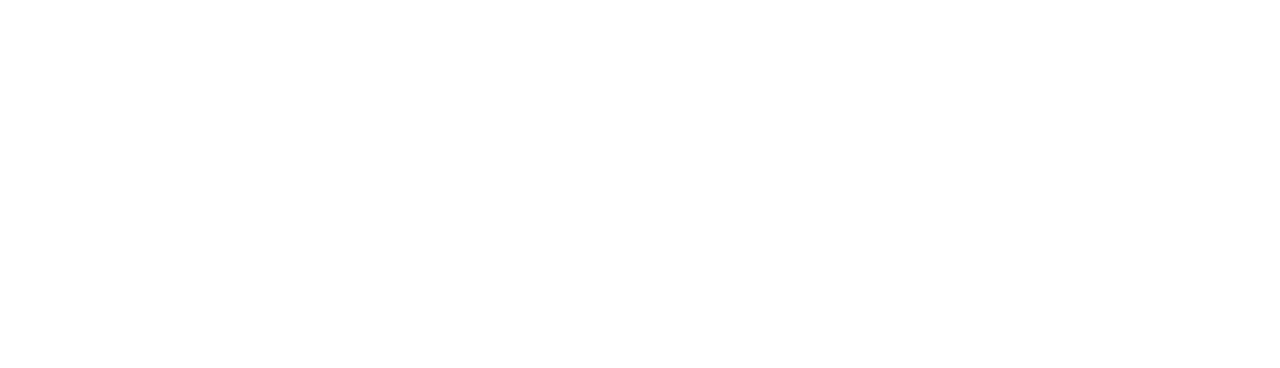
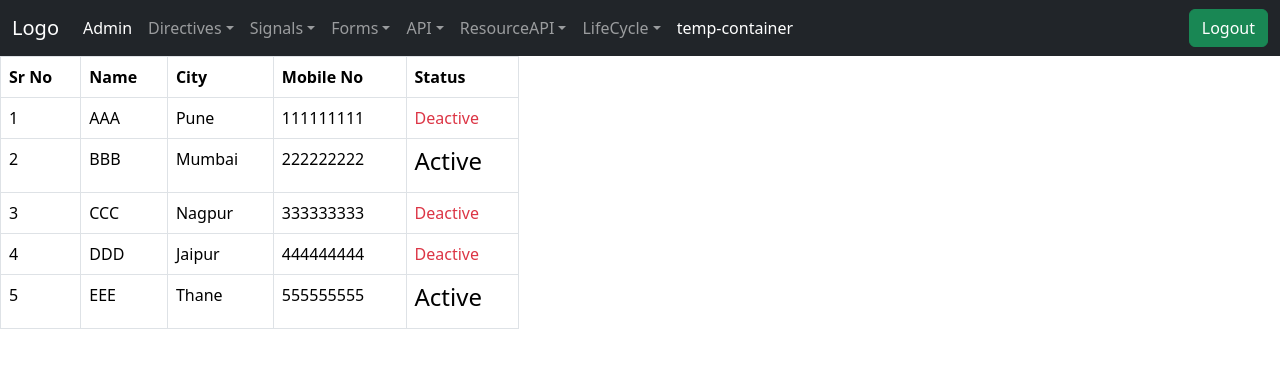
Before and after one commit to khushibansal13/Angular-Prac, an Angular app in the folder AngularTutorial/: page /temp-container in a window 1280 px wide. Before the commit this address led to /. Shown: the top 368 px of the page. Built offline with nearby package versions, Linux system fonts and the light colour scheme; sample sign-in values are in the browser's storage.

Commit message:
ng-template and ng-conatiner

```diff
--- a/AngularTutorial/src/app/app.routes.ts
+++ b/AngularTutorial/src/app/app.routes.ts
@@ -17,6 +17,7 @@
 import { LoginComponent } from './components/login/login.component';
 import { LayoutComponent } from './components/layout/layout.component';
 import { authGuard } from './guard/auth.guard';
+import { NgTempNgContainerComponent } from './components/ng-temp-ng-container/ng-temp-ng-container.component';
 
 export const routes: Routes = [
   {
@@ -92,6 +93,10 @@
       {
         path: 'life-cycle',
         component: LifeCycleComponent
+      },
+      {
+        path: 'temp-container',
+        component: NgTempNgContainerComponent
       }
       ]
     }
--- a/AngularTutorial/src/app/components/layout/layout.component.html
+++ b/AngularTutorial/src/app/components/layout/layout.component.html
@@ -55,6 +55,9 @@
             <li><a class="dropdown-item" routerLink="life-cycle">LifeCycle</a></li>
           </ul>
         </li>
+        <li class="nav-item">
+          <a class="nav-link active" routerLink="temp-container">temp-container</a>
+        </li>
       </ul>
       <form class="d-flex">
         <button class="btn btn-success" type="button" (click)="onLogoff()">Logout</button>
--- /dev/null
+++ b/AngularTutorial/src/app/components/ng-temp-ng-container/ng-temp-ng-container.component.html
@@ -0,0 +1,53 @@
+<div class="row">
+  <div class="col-5">
+    <table class="table table-bordered">
+      <thead>
+        <tr>
+          <th>Sr No</th>
+          <th>Name</th>
+          <th>City</th>
+          <th>Mobile No</th>
+          <th>Status</th>
+        </tr>
+      </thead>
+      <tbody>
+        <ng-container *ngIf="isLoader">
+          <ng-container  *ngTemplateOutlet="loaderTemp"></ng-container>
+
+        </ng-container>
+        <ng-container *ngIf="!isLoader" >
+          <tr *ngFor="let employee of employeeArray; let srno = index">
+            <td>{{ srno + 1 }}</td>
+            <td>{{ employee.name }}</td>
+            <td>{{ employee.city }}</td>
+            <td>{{ employee.contactNo }}</td>
+            <td>
+              <h4 *ngIf="employee.isActive else deactive">Active</h4>
+            </td>
+          </tr>
+        </ng-container>
+      </tbody>
+    </table>
+  </div>
+</div>
+<ng-template #loaderTemp>
+  <tr>
+    <td colspan="4" class="text-align">
+      <div class="spinner-border text-muted"></div>
+      <div class="spinner-border text-primary"></div>
+      <div class="spinner-border text-success"></div>
+      <div class="spinner-border text-info"></div>
+      <div class="spinner-border text-warning"></div>
+      <div class="spinner-border text-danger"></div>
+      <div class="spinner-border text-secondary"></div>
+      <div class="spinner-border text-dark"></div>
+      <div class="spinner-border text-light"></div>
+    </td>
+  </tr>
+</ng-template>
+
+<ng-template #deactive>
+  <div class="text-danger">
+    <span>Deactive</span>
+  </div>
+</ng-template>
--- /dev/null
+++ b/AngularTutorial/src/app/components/ng-temp-ng-container/ng-temp-ng-container.component.ts
@@ -0,0 +1,27 @@
+import { NgFor, NgIf, NgTemplateOutlet } from '@angular/common';
+import { Component } from '@angular/core';
+
+@Component({
+  selector: 'app-ng-temp-ng-container',
+  imports: [NgFor, NgIf, NgTemplateOutlet],
+  templateUrl: './ng-temp-ng-container.component.html',
+  styleUrl: './ng-temp-ng-container.component.css'
+})
+export class NgTempNgContainerComponent {
+
+  employeeArray: any[] = [
+    {empId:121, isActive:false, name: 'AAA', city:'Pune',contactNo: '111111111', attendance:40},
+    {empId:122, isActive:true, name: 'BBB', city:'Mumbai',contactNo: '222222222', attendance:60},
+    {empId:123, isActive:false, name: 'CCC', city:'Nagpur',contactNo: '333333333', attendance:80},
+    {empId:124, isActive:false, name: 'DDD', city:'Jaipur',contactNo: '444444444', attendance:90},
+    {empId:125, isActive:true, name: 'EEE', city:'Thane',contactNo: '555555555', attendance:70}
+  ]
+
+  isLoader: boolean = true;
+
+  constructor() {
+    setTimeout(() => {
+      this.isLoader = false;
+    }, 3000);
+  }
+}
```
Also changed, not shown: AngularTutorial/src/app/components/ng-temp-ng-container/ng-temp-ng-container.component.css (added), 2 other files (tests, documents, lock files or other folders).
